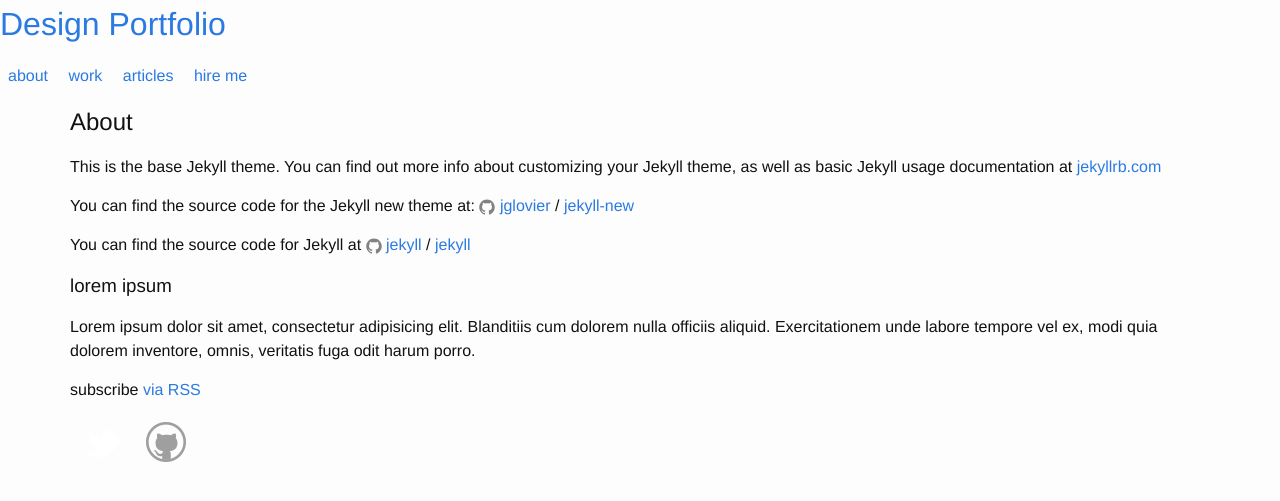
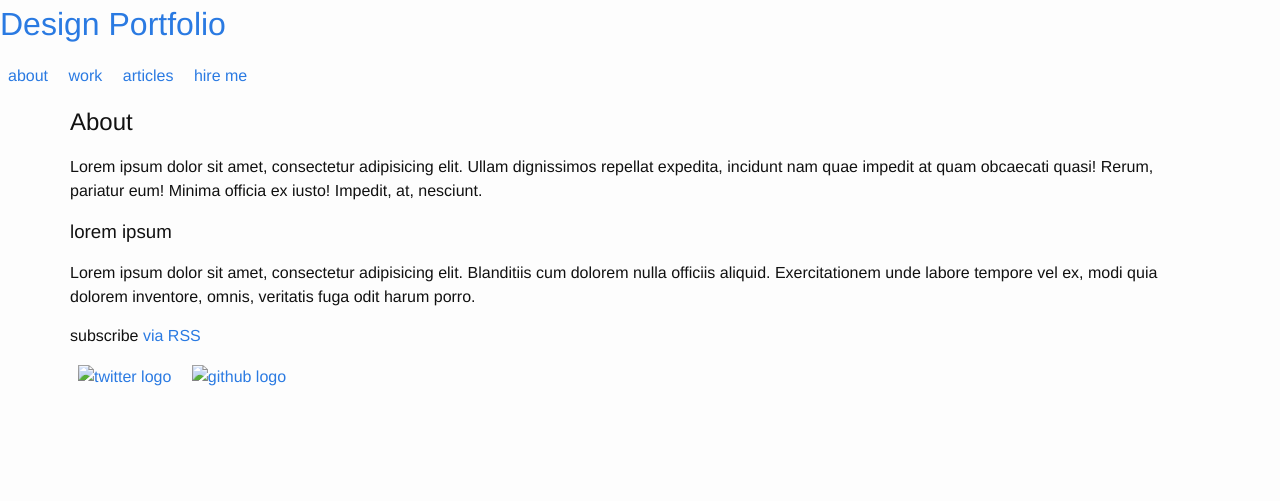
Before and after one commit to smugfox/smugfox, a Jekyll site: the page built from about.md, in a window 1280 px wide. Shown: the top 501 px of the page. Built offline with Jekyll 4.4.1, drawn with Linux system fonts in a browser that asks for light colours.

Commit message:
deleted files

```diff
--- a/_includes/footer.html
+++ b/_includes/footer.html
@@ -9,11 +9,11 @@
       <ul>
         <li>
         <a href="http://twitter.com/{{ site.twitter_username }}">
-          <img src="/img/twitter.png" alt="twitter logo">
+          <img src="" alt="twitter logo">
         </a></li>
         <li>
           <a href="http://github.com/{{ site.github_username }}">
-            <img src="/img/github.png" alt="github logo">
+            <img src="" alt="github logo">
           </a>
         </li>
       </ul>
--- a/_layouts/page.html
+++ b/_layouts/page.html
@@ -1,14 +1,16 @@
 ---
 layout: default
 ---
-<article class="post">
-
-  <header class="post-header">
-    <h1 class="post-title">{{ page.title }}</h1>
-  </header>
-
-  <div class="post-content">
-    {{ content }}
-  </div>
-
+<article>
+	<header>
+		<h1>{{ page.title }}</h1>
+		{% if page.featured_image %}
+			<div class="post-image">
+				<img src="{{ page.featured_image }}" alt="{{ page.title }} featured image">
+			</div>
+		{% endif %}
+	</header>
+	<div class="post-body">
+		{{ content }}
+	</div>
 </article>
--- a/about.md
+++ b/about.md
@@ -4,12 +4,4 @@ title: About
 permalink: /about/
 ---
 
-This is the base Jekyll theme. You can find out more info about customizing your Jekyll theme, as well as basic Jekyll usage documentation at [jekyllrb.com](http://jekyllrb.com/)
-
-You can find the source code for the Jekyll new theme at:
-{% include icon-github.html username="jglovier" %} /
-[jekyll-new](https://github.com/jglovier/jekyll-new)
-
-You can find the source code for Jekyll at
-{% include icon-github.html username="jekyll" %} /
-[jekyll](https://github.com/jekyll/jekyll)
+Lorem ipsum dolor sit amet, consectetur adipisicing elit. Ullam dignissimos repellat expedita, incidunt nam quae impedit at quam obcaecati quasi! Rerum, pariatur eum! Minima officia ex iusto! Impedit, at, nesciunt.
```
Also changed, not shown: _includes/icon-github.svg (deleted), _includes/icon-twitter.svg (deleted), img/github.png (deleted), img/google.png (deleted), img/icon-insperation.png (deleted), 1 other file.
